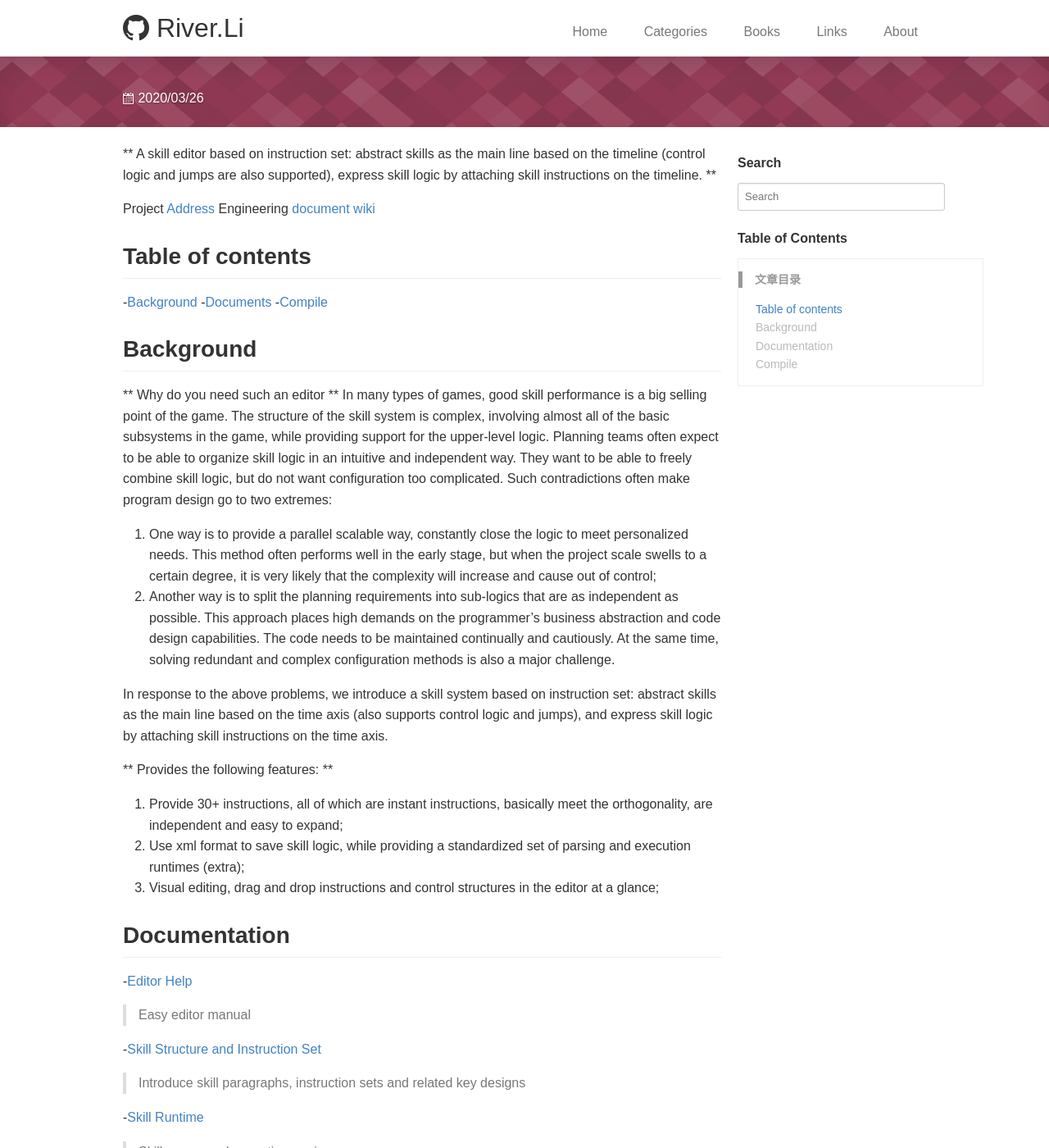
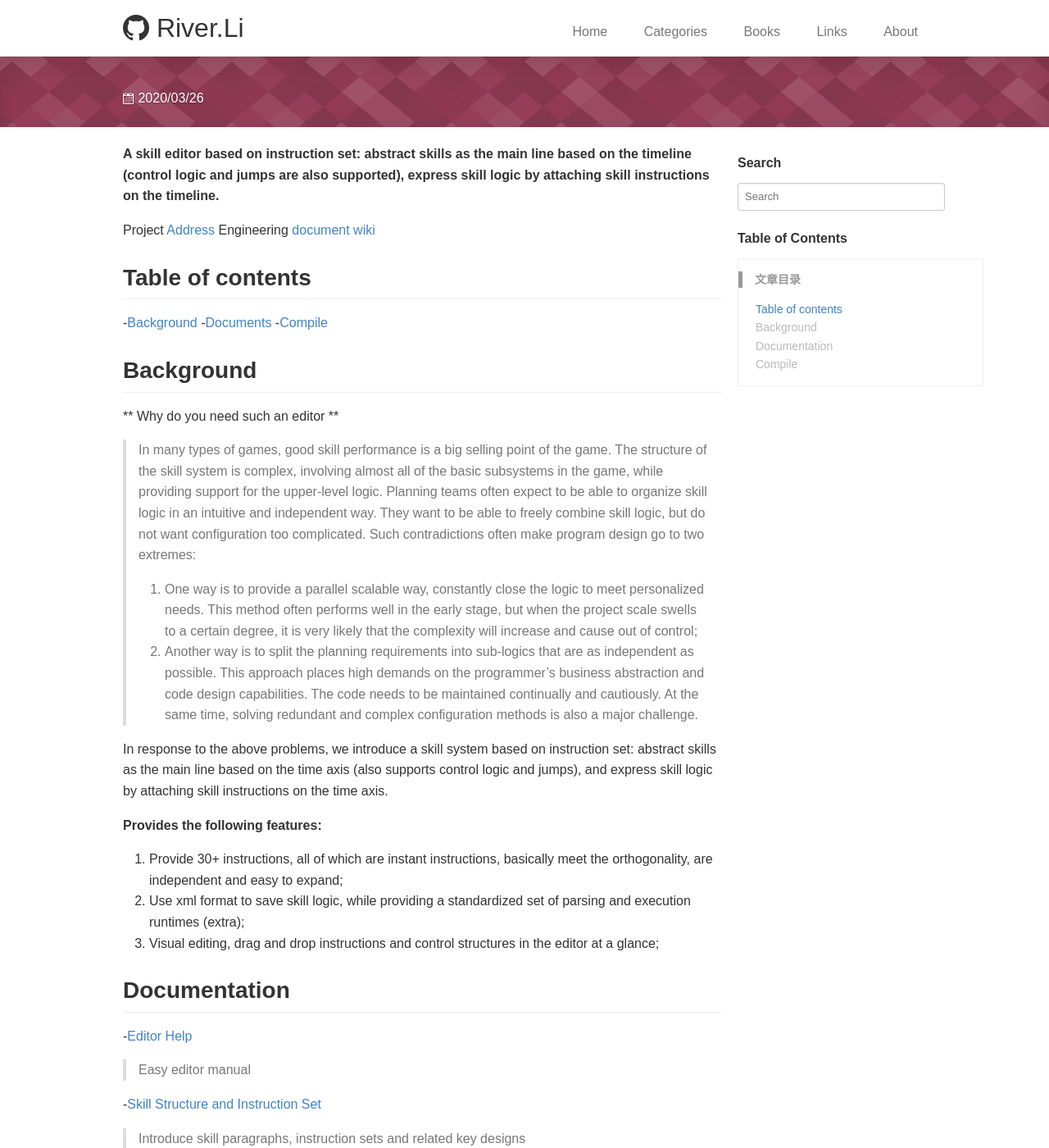
Before and after one commit to River-Li-1024-En/River-Li-1024-En.github.io, a Jekyll site: the page built from _posts/2020-03-13-visual-skill-editor-page-01-home.md, in a window 1280 px wide and 1400 px high. Shown: the whole window at 82% size. Built offline with Jekyll 4.4.1, drawn with Linux system fonts in a browser that asks for light colours; our own code applies the rules of GitHub Pages for plain Markdown files; comment, search, counter and statistics services are not loaded.

```diff
--- a/_posts/2020-03-13-visual-skill-editor-page-01-home.md
+++ b/_posts/2020-03-13-visual-skill-editor-page-01-home.md
@@ -6,7 +6,7 @@ description: Instruction-based skill editor: Introduction
 keywords: combat, skill, editor
 ---
 
-** A skill editor based on instruction set: abstract skills as the main line based on the timeline (control logic and jumps are also supported), express skill logic by attaching skill instructions on the timeline. **
+**A skill editor based on instruction set: abstract skills as the main line based on the timeline (control logic and jumps are also supported), express skill logic by attaching skill instructions on the timeline.**
 
 Project [Address](https://github.com/River-Li-1024/VisualSkillEditor)
 Engineering [document wiki](https://github.com/River-Li-1024/VisualSkillEditor/wiki)
@@ -20,13 +20,13 @@ Engineering [document wiki](https://github.com/River-Li-1024/VisualSkillEditor/w
 ## Background
 
 ** Why do you need such an editor **
-In many types of games, good skill performance is a big selling point of the game. The structure of the skill system is complex, involving almost all of the basic subsystems in the game, while providing support for the upper-level logic. Planning teams often expect to be able to organize skill logic in an intuitive and independent way. They want to be able to freely combine skill logic, but do not want configuration too complicated. Such contradictions often make program design go to two extremes:
+> In many types of games, good skill performance is a big selling point of the game. The structure of the skill system is complex, involving almost all of the basic subsystems in the game, while providing support for the upper-level logic. Planning teams often expect to be able to organize skill logic in an intuitive and independent way. They want to be able to freely combine skill logic, but do not want configuration too complicated. Such contradictions often make program design go to two extremes:
 1. One way is to provide a parallel scalable way, constantly close the logic to meet personalized needs. This method often performs well in the early stage, but when the project scale swells to a certain degree, it is very likely that the complexity will increase and cause out of control;
 2. Another way is to split the planning requirements into sub-logics that are as independent as possible. This approach places high demands on the programmer's business abstraction and code design capabilities. The code needs to be maintained continually and cautiously. At the same time, solving redundant and complex configuration methods is also a major challenge.
 
 In response to the above problems, we introduce a skill system based on instruction set: abstract skills as the main line based on the time axis (also supports control logic and jumps), and express skill logic by attaching skill instructions on the time axis.
 
-** Provides the following features: **
+**Provides the following features:**
 
 1. Provide 30+ instructions, all of which are instant instructions, basically meet the orthogonality, are independent and easy to expand;
 2. Use xml format to save skill logic, while providing a standardized set of parsing and execution runtimes (extra);
```
